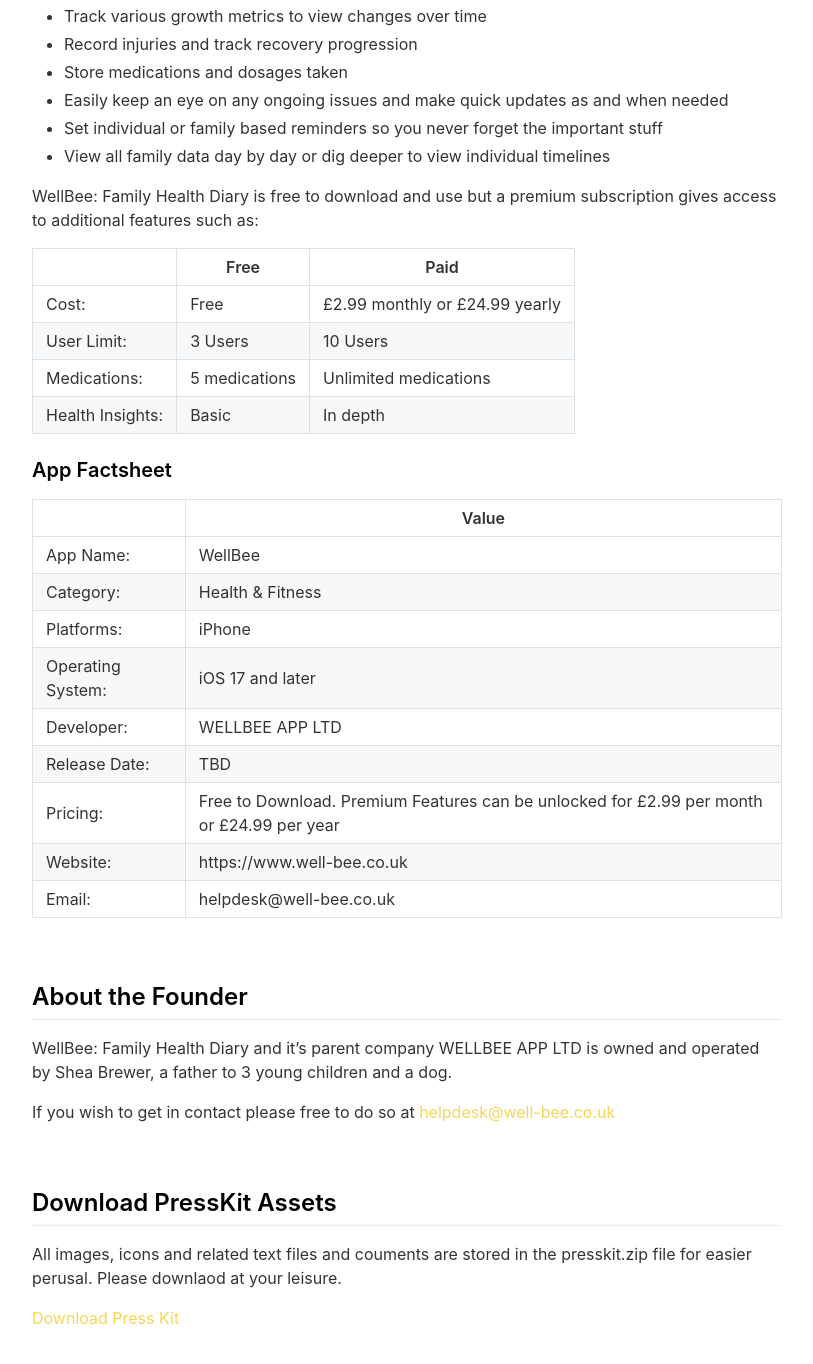
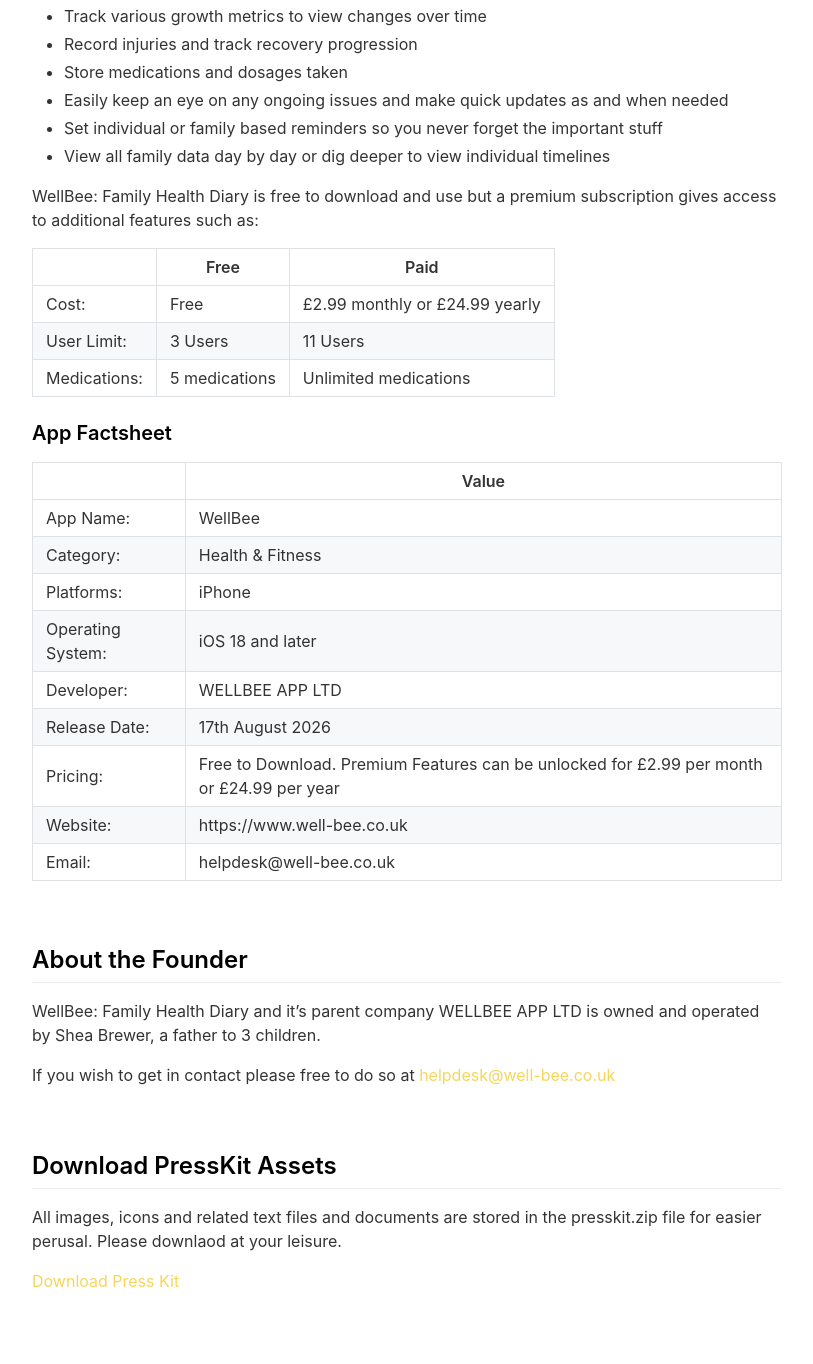
Before and after one commit to sheabrewer1986/WellBeeWebsite, a Jekyll site: the page built from _pages/presskit.md, in a window 1280 px wide and 1400 px high, scrolled down 709 px. Shown: the top 1364 px of the window, without its empty margins (233-1046 px from the left). Built offline with Jekyll 4.4.1, drawn with Linux system fonts in a browser that asks for light colours; nearby versions of some CDN libraries.

Commit message:
[Tweak] Slight changes to text

```diff
--- a/_pages/presskit.md
+++ b/_pages/presskit.md
@@ -35,9 +35,8 @@
 |  | Free | Paid |
 |--------|--------|-------------|
 | Cost: | Free | £2.99 monthly or £24.99 yearly |
-| User Limit: | 3 Users | 10 Users |
+| User Limit: | 3 Users | 11 Users |
 | Medications: | 5 medications | Unlimited medications |
-| Health Insights: | Basic | In depth |
 
 ### App Factsheet
 
@@ -46,9 +45,9 @@
 | App Name: | WellBee |
 | Category: | Health & Fitness |
 | Platforms: | iPhone |
-| Operating System: | iOS 17 and later |
+| Operating System: | iOS 18 and later |
 | Developer: | WELLBEE APP LTD |
-| Release Date: | TBD |
+| Release Date: | 17th August 2026 |
 | Pricing: | Free to Download. Premium Features can be unlocked for £2.99 per month or £24.99 per year |
 | Website: | https://www.well-bee.co.uk |
 | Email: | helpdesk@well-bee.co.uk |
@@ -57,7 +56,7 @@
 
 ## About the Founder
 
-WellBee: Family Health Diary and it's parent company WELLBEE APP LTD is owned and operated by Shea Brewer, a father to 3 young children and a dog.
+WellBee: Family Health Diary and it's parent company WELLBEE APP LTD is owned and operated by Shea Brewer, a father to 3 children.
 
 If you wish to get in contact please free to do so at [helpdesk@well-bee.co.uk](mailto:helpdesk@well-bee.co.uk?subject=WellBee%20Support%20Request)
 
@@ -65,6 +64,6 @@
 
 ## Download PressKit Assets
 
-All images, icons and related text files and couments are stored in the presskit.zip file for easier perusal. Please downlaod at your leisure.
+All images, icons and related text files and documents are stored in the presskit.zip file for easier perusal. Please downlaod at your leisure.
 
 [Download Press Kit](https://www.well-bee.co.uk/assets/wellbee-press-kit.zip)
```
